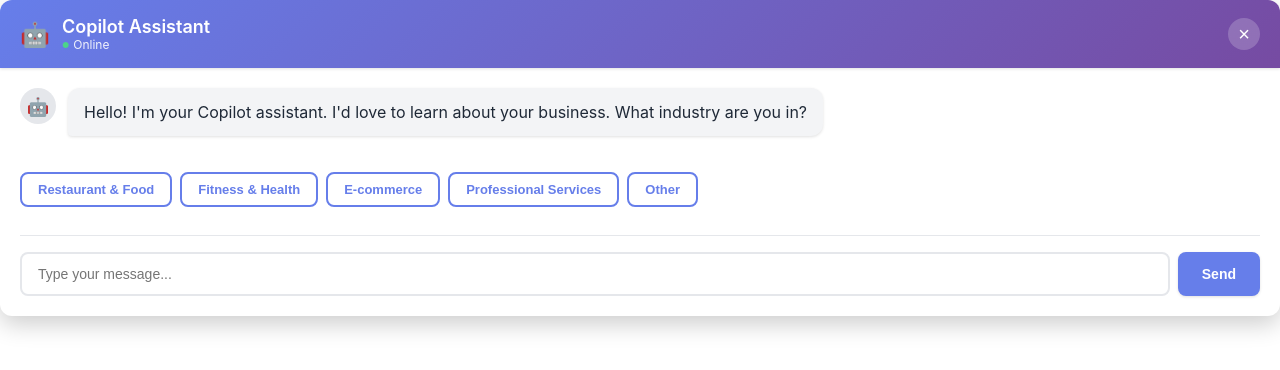
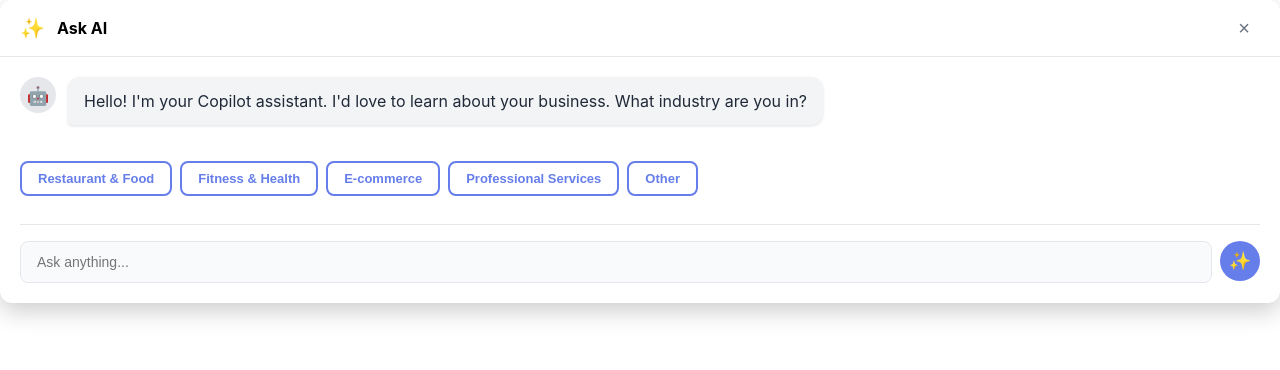
Before and after one commit to trials009/hl-copilot, a website: page frontend/widget.html in a window 1280 px wide. Drawn offline with Linux system fonts and the light colour scheme; no server answers.

Commit message:
HL theme changes..3

```diff
--- a/frontend/widget.css
+++ b/frontend/widget.css
@@ -38,14 +38,13 @@
 
 /* Header */
 .widget-header {
-    background: linear-gradient(135deg, var(--hl-primary) 0%, var(--hl-secondary) 100%);
-    color: white;
-    padding: 16px 20px;
+    background: #ffffff;
+    color: #000000;
+    padding: 12px 20px;
     display: flex;
     justify-content: space-between;
     align-items: center;
-    box-shadow: var(--hl-shadow);
-    transition: var(--hl-transition);
+    border-bottom: 1px solid #e5e7eb;
     position: sticky;
     top: 0;
     z-index: 10;
@@ -59,13 +58,14 @@
 }
 
 .header-icon {
-    font-size: 24px;
+    font-size: 20px;
 }
 
 .header-text h3 {
-    font-size: 18px;
-    font-weight: 600;
+    font-size: 16px;
+    font-weight: 700;
     margin: 0;
+    color: #000000;
 }
 
 .status-indicator {
@@ -83,22 +83,23 @@
 }
 
 .close-btn {
-    background: rgba(255, 255, 255, 0.2);
+    background: transparent;
     border: none;
-    color: white;
+    color: #6b7280;
     width: 32px;
     height: 32px;
-    border-radius: 50%;
+    border-radius: 6px;
     cursor: pointer;
     font-size: 20px;
     display: flex;
     align-items: center;
     justify-content: center;
-    transition: background 0.2s;
+    transition: all 0.2s;
 }
 
 .close-btn:hover {
-    background: rgba(255, 255, 255, 0.3);
+    background: #f3f4f6;
+    color: #1f2937;
 }
 
 /* Content Area */
@@ -289,15 +290,17 @@
 .chat-input {
     flex: 1;
     padding: 12px 16px;
-    border: 2px solid #e5e7eb;
+    border: 1px solid #e5e7eb;
     border-radius: 8px;
     font-size: 14px;
     outline: none;
     transition: border-color 0.2s;
+    background: #f9fafb;
 }
 
 .chat-input:focus {
     border-color: var(--hl-primary);
+    background: white;
     box-shadow: 0 0 0 3px rgba(102, 126, 234, 0.1);
 }
 
@@ -305,28 +308,36 @@
     background: var(--hl-primary);
     color: white;
     border: none;
-    padding: 12px 24px;
-    border-radius: var(--hl-radius);
-    font-size: 14px;
-    font-weight: 600;
+    width: 40px;
+    height: 40px;
+    border-radius: 50%;
     cursor: pointer;
     transition: var(--hl-transition);
-    box-shadow: var(--hl-shadow);
+    display: flex;
+    align-items: center;
+    justify-content: center;
+    flex-shrink: 0;
+    padding: 0;
 }
 
 .send-btn:hover {
     background: var(--hl-primary-dark);
-    transform: translateY(-1px);
-    box-shadow: var(--hl-shadow-md);
+    transform: scale(1.05);
 }
 
 .send-btn:active {
-    transform: translateY(0);
+    transform: scale(0.95);
 }
 
 .send-btn:disabled {
     background: #d1d5db;
     cursor: not-allowed;
+    transform: none;
+}
+
+.send-icon {
+    font-size: 18px;
+    display: inline-block;
 }
 
 /* Connection Screen */
--- a/frontend/widget.html
+++ b/frontend/widget.html
@@ -3,6 +3,9 @@
 <head>
     <meta charset="UTF-8">
     <meta name="viewport" content="width=device-width, initial-scale=1.0">
+    <meta http-equiv="Cache-Control" content="no-cache, no-store, must-revalidate">
+    <meta http-equiv="Pragma" content="no-cache">
+    <meta http-equiv="Expires" content="0">
     <title>HighLevel Copilot Widget</title>
     <link rel="stylesheet" href="widget.css">
 </head>
@@ -11,10 +14,9 @@
         <!-- Widget Header -->
         <div class="widget-header">
             <div class="header-content">
-                <div class="header-icon">🤖</div>
+                <div class="header-icon">✨</div>
                 <div class="header-text">
-                    <h3>Copilot Assistant</h3>
-                    <span class="status-indicator" id="status-indicator">Online</span>
+                    <h3>Ask AI</h3>
                 </div>
             </div>
             <button class="close-btn" id="close-btn" aria-label="Close widget">×</button>
@@ -40,10 +42,12 @@
                         type="text"
                         id="chat-input"
                         class="chat-input"
-                        placeholder="Type your message..."
+                        placeholder="Ask anything..."
                         autocomplete="off"
                     >
-                    <button class="send-btn" id="send-btn">Send</button>
+                    <button class="send-btn" id="send-btn" aria-label="Send">
+                        <span class="send-icon">✨</span>
+                    </button>
                 </div>
             </div>
 
```
Also changed, not shown: highlevel-integration.js (+60 -6 lines).
